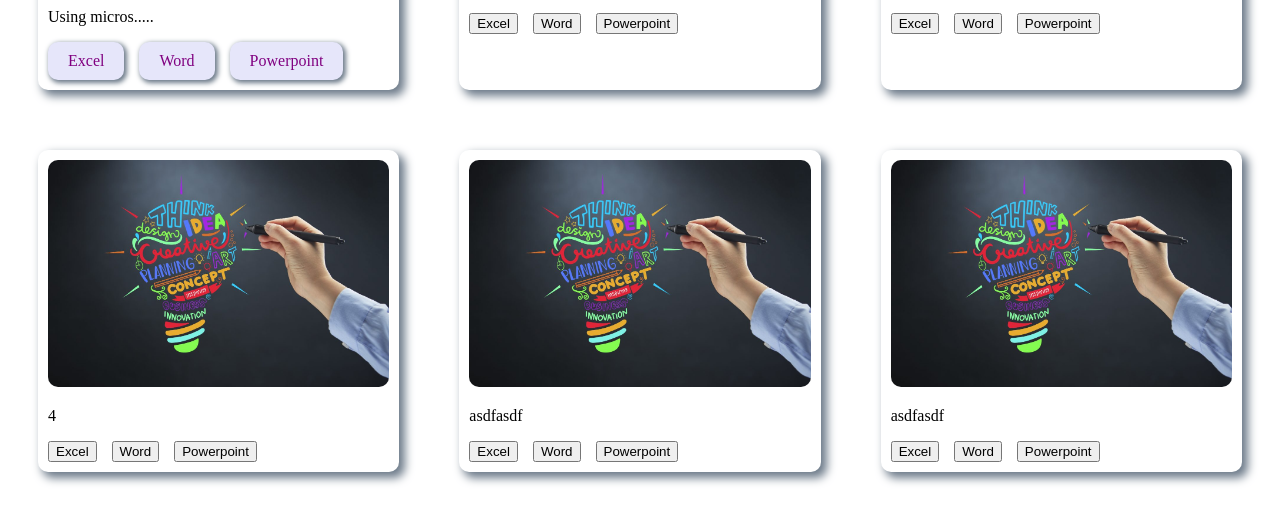
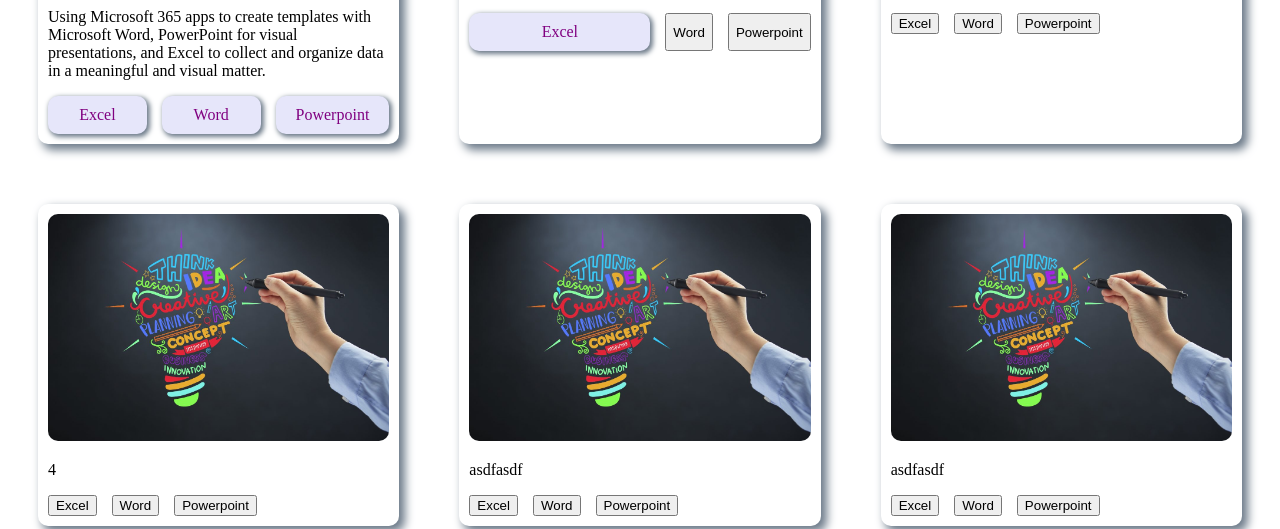
Before and after one commit to beto0890/Portfolio, a plain HTML site: page index.html in a window 1280 px wide. Shown: the part 483-1012 px from the top of the page. Drawn offline with Linux system fonts and the light colour scheme.

Commit message:
Add description to the fisrt card

```diff
--- a/index.html
+++ b/index.html
@@ -33,7 +33,7 @@
                 <div class="card-content">
                     <img class="card-image" src="../static/images/office.png" width="300" height="300">
                     <div class="card-caption">
-                        <p>Using micros.....</p>
+                        <p>Using Microsoft 365 apps to create templates with Microsoft Word, PowerPoint for visual presentations, and Excel to collect and organize data in a meaningful and visual matter.</p>
                     </div>
                     <div class="card-footer">
                         <a class="footer-button" href="../static/documents/Week-3-Excel-Project.pdf" target="_blank">Excel</a>
@@ -49,7 +49,7 @@
                         <p>2</p>
                     </div>
                     <div class="card-footer">
-                        <button>Excel</button>
+                        <a class="footer-button" href="../static/documents/Week-3-Excel-Project.pdf" target="_blank">Excel</a>
                         <button>Word</button>
                         <button>Powerpoint</button>
                     </div>
--- a/primary.css
+++ b/primary.css
@@ -44,7 +44,7 @@
 }
 
 .footer-button {
-    flex: 0 0 0;
+    flex: 1 1 0;
     background-color: lavender;
     color: purple;
     border: none;
```
